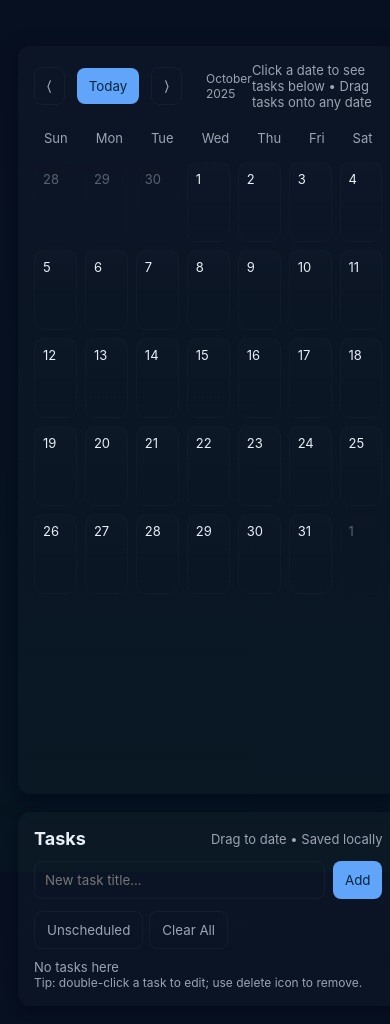
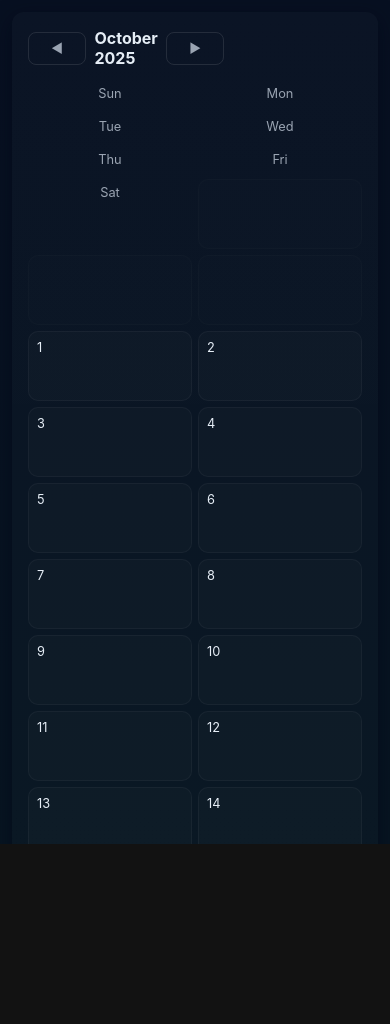
Before and after one commit to avadhpatel1508/TODO, a browser extension: page index.html in a window 390 px wide. After the commit the page ends 844 px from the top, so only its background shows below. Drawn offline with Linux system fonts and the light colour scheme.

Commit message:
responsive

```diff
--- a/index.html
+++ b/index.html
@@ -1,267 +1,374 @@
-<!doctype html>
+<!DOCTYPE html>
 <html lang="en">
 <head>
-  <meta charset="utf-8" />
-  <meta name="viewport" content="width=device-width,initial-scale=1" />
-  <title>Single-file Drag & Drop Calendar To‑Do</title>
+<meta charset="UTF-8" />
+<meta name="viewport" content="width=device-width, initial-scale=1.0" />
+<title>My Calendar To-Do</title>
 <style>
-    :root{
-      --bg:#0f1724; --card:#0b1220; --muted:#9aa4b2; --accent:#60a5fa; --accent-2:#7c3aed;
-      --task-h:40px; --gap:10px; --cell-min:80px;
+:root {
+  --bg:#0f1724;
+  --card:#0b1220;
+  --muted:#9aa4b2;
+  --accent:#60a5fa;
+  --task-h:40px;
+  --gap:10px;
+  --cell-min:80px;
   color-scheme: dark;
 }
-    *{box-sizing:border-box;font-family:Inter,ui-sans-serif,system-ui,-apple-system,Segoe UI,Roboto,"Helvetica Neue",Arial}
-    html,body{height:100%;margin:0;background:linear-gradient(180deg,#071021 0%, #071521 100%);color:#e6eef6}
-    .app{max-width:1100px;margin:28px auto;padding:18px;display:grid;grid-template-columns:320px 1fr;gap:18px}
-    .panel{background:linear-gradient(180deg, rgba(255,255,255,0.02), rgba(255,255,255,0.01));padding:16px;border-radius:12px;box-shadow:0 6px 20px rgba(2,6,23,0.6)}
-    header{display:flex;align-items:center;justify-content:space-between;margin-bottom:12px}
-    h1{font-size:18px;margin:0}
-    .muted{color:var(--muted);font-size:13px}
+* {
+  box-sizing: border-box;
+  font-family: Inter, ui-sans-serif, system-ui, -apple-system, Segoe UI, Roboto, "Helvetica Neue", Arial;
+}
+html, body {
+  height: 100%;
+  margin: 0;
+  background: linear-gradient(180deg,#071021 0%, #071521 100%);
+  color: #e6eef6;
+  overflow-x: hidden;
+}
+.app {
+  max-width: 1100px;
+  margin: 0 auto;
+  padding: 1rem;
+  display: grid;
+  grid-template-columns: 320px 1fr;
+  gap: 1rem;
+}
+.panel {
+  background: linear-gradient(180deg, rgba(255,255,255,0.02), rgba(255,255,255,0.01));
+  padding: 1rem;
+  border-radius: 12px;
+  box-shadow: 0 6px 20px rgba(2,6,23,0.6);
+  min-height: 300px;
+}
+header {
+  display: flex;
+  align-items: center;
+  justify-content: space-between;
+  margin-bottom: 0.75rem;
+}
+h1 {
+  font-size: 1.25rem;
+  margin: 0;
+}
+.muted {
+  color: var(--muted);
+  font-size: 0.85rem;
+}
 
 /* Sidebar */
-    .sidebar{display:flex;flex-direction:column;height:calc(100vh - 96px);}
-    .add{display:flex;gap:8px;margin-bottom:12px}
-    .add input{flex:1;padding:10px;border-radius:8px;border:1px solid rgba(255,255,255,0.04);background:transparent;color:inherit}
-    .btn{background:var(--accent);border:none;padding:10px 12px;border-radius:8px;color:#05263b;cursor:pointer}
-    .btn.ghost{background:transparent;border:1px solid rgba(255,255,255,0.04);color:var(--muted)}
-    .tasks-list{overflow:auto;padding-right:6px}
-    .task{height:var(--task-h);display:flex;align-items:center;gap:10px;padding:8px;border-radius:8px;margin-bottom:8px;background:linear-gradient(180deg, rgba(255,255,255,0.02), rgba(255,255,255,0.01));border:1px solid rgba(255,255,255,0.02);cursor:grab}
-    .task.dragging{opacity:0.5}
-    .task .dot{width:12px;height:12px;border-radius:50%}
-    .task .title{flex:1;overflow:hidden;text-overflow:ellipsis;white-space:nowrap}
-    .task .icons{display:flex;gap:8px}
-    .task button{background:transparent;border:none;color:var(--muted);cursor:pointer}
+.sidebar {
+  display: flex;
+  flex-direction: column;
+}
+.add {
+  display: flex;
+  gap: 0.5rem;
+  margin-bottom: 0.75rem;
+}
+.add input {
+  flex: 1;
+  padding: 0.6rem;
+  border-radius: 8px;
+  border: 1px solid rgba(255,255,255,0.04);
+  background: transparent;
+  color: inherit;
+}
+.btn {
+  background: var(--accent);
+  border: none;
+  padding: 0.6rem 0.9rem;
+  border-radius: 8px;
+  color: #05263b;
+  cursor: pointer;
+  font-size: 0.9rem;
+  transition: background 0.2s;
+}
+.btn:hover {
+  background: #3b82f6;
+}
+.btn.ghost {
+  background: transparent;
+  border: 1px solid rgba(255,255,255,0.1);
+  color: var(--muted);
+}
+.tasks-list {
+  overflow-y: auto;
+  padding-right: 6px;
+  flex: 1;
+  max-height: 60vh;
+}
+.task {
+  height: var(--task-h);
+  display: flex;
+  align-items: center;
+  gap: 10px;
+  padding: 8px;
+  border-radius: 8px;
+  margin-bottom: 8px;
+  background: rgba(255,255,255,0.03);
+  border: 1px solid rgba(255,255,255,0.04);
+  cursor: grab;
+}
+.task.dragging {
+  opacity: 0.5;
+}
+.task .dot {
+  width: 12px;
+  height: 12px;
+  border-radius: 50%;
+  background: var(--accent);
+}
+.task.completed .title {
+  text-decoration: line-through;
+  opacity: 0.6;
+}
+.task .title {
+  flex: 1;
+  overflow: hidden;
+  text-overflow: ellipsis;
+  white-space: nowrap;
+}
+.task .icons {
+  display: flex;
+  gap: 8px;
+}
+.task button {
+  background: transparent;
+  border: none;
+  color: var(--muted);
+  cursor: pointer;
+  font-size: 1rem;
+}
 
 /* Calendar */
-    .calendar{display:flex;flex-direction:column;height:calc(100vh - 96px)}
-    .cal-head{display:flex;align-items:center;justify-content:space-between;margin-bottom:12px}
-    .month-nav{display:flex;gap:8px;align-items:center}
-    .grid{display:grid;grid-template-columns:repeat(7,1fr);gap:8px;align-items:start}
-    .weekday{padding:8px 10px;text-align:center;font-size:13px;color:var(--muted);}
-    .cell{min-height:var(--cell-min);background:linear-gradient(180deg, rgba(255,255,255,0.01), transparent);padding:8px;border-radius:10px;border:1px solid rgba(255,255,255,0.02);display:flex;flex-direction:column}
-    .cell.out{opacity:0.35}
-    .cell .date{font-size:13px;margin-bottom:6px;display:flex;justify-content:space-between;align-items:center}
-    .events{flex:1;overflow:auto;padding-right:6px}
-    .drop-target{min-height:14px}
-    .cell.over{outline:2px dashed rgba(96,165,250,0.35);}
+.calendar {
+  display: flex;
+  flex-direction: column;
+}
+.cal-head {
+  display: flex;
+  flex-wrap: wrap;
+  align-items: center;
+  justify-content: space-between;
+  gap: 0.5rem;
+  margin-bottom: 0.75rem;
+}
+.month-nav {
+  display: flex;
+  gap: 0.5rem;
+  align-items: center;
+}
+.grid {
+  display: grid;
+  grid-template-columns: repeat(7, 1fr);
+  gap: 6px;
+}
+.weekday {
+  padding: 6px 8px;
+  text-align: center;
+  font-size: 0.8rem;
+  color: var(--muted);
+}
+.cell {
+  min-height: var(--cell-min);
+  background: rgba(255,255,255,0.02);
+  padding: 8px;
+  border-radius: 10px;
+  border: 1px solid rgba(255,255,255,0.04);
+  display: flex;
+  flex-direction: column;
+  transition: 0.2s;
+}
+.cell:hover {
+  background: rgba(255,255,255,0.04);
+}
+.cell.out {
+  opacity: 0.35;
+}
+.cell .date {
+  font-size: 0.8rem;
+  margin-bottom: 4px;
+  display: flex;
+  justify-content: space-between;
+  align-items: center;
+}
+.events {
+  flex: 1;
+  overflow: auto;
+  padding-right: 4px;
+}
+.drop-target {
+  min-height: 14px;
+}
+.cell.over {
+  outline: 2px dashed rgba(96,165,250,0.35);
+}
+footer.small {
+  margin-top: 10px;
+  font-size: 0.75rem;
+  color: var(--muted);
+}
 
-    .mini{font-size:12px;color:var(--muted)}
-    footer.small{margin-top:10px;font-size:12px;color:var(--muted)}
-
-    /* responsive */
-    @media (max-width:900px){.app{grid-template-columns:1fr;max-width:720px}.sidebar{order:2;height:auto}.calendar{order:1}}
+/* Responsive */
+@media (max-width: 900px) {
+  .app {
+    grid-template-columns: 1fr;
+    padding: 0.75rem;
+  }
+  .sidebar {
+    order: 2;
+    max-height: none;
+  }
+  .calendar {
+    order: 1;
+  }
+  .grid {
+    grid-template-columns: repeat(5, 1fr);
+  }
+  .task {
+    font-size: 0.85rem;
+  }
+}
+@media (max-width: 600px) {
+  h1 { font-size: 1rem; }
+  .btn { padding: 0.5rem 0.7rem; font-size: 0.8rem; }
+  .calendar .grid { grid-template-columns: repeat(3, 1fr); }
+  .cell { min-height: 70px; }
+  .add { flex-direction: column; }
+  .add input, .btn { width: 100%; }
+  .tasks-list { max-height: 40vh; }
+}
+@media (max-width: 400px) {
+  .calendar .grid { grid-template-columns: repeat(2, 1fr); }
+}
 </style>
 </head>
 <body>
 <div class="app">
   <div class="panel sidebar">
-      <header>
-        <h1>Tasks</h1>
-        <div class="muted">Drag to date • Saved locally</div>
-      </header>
-
+    <header><h1>Tasks</h1></header>
     <div class="add">
-        <input id="task-input" placeholder="New task title...">
-        <button id="add-btn" class="btn">Add</button>
+      <input type="text" id="newTask" placeholder="New task..." />
+      <button class="btn" id="addTask">Add</button>
     </div>
-
-      <div style="display:flex;gap:6px;align-items:center;margin-bottom:10px">
-        <button id="view-unscheduled" class="btn ghost">Unscheduled</button>
-        <button id="clear-all" class="btn ghost">Clear All</button>
-      </div>
-
-      <div class="tasks-list" id="tasks-list" tabindex="0" aria-label="tasks list"></div>
-
-      <footer class="small" style="margin-top:auto">
-        Tip: double-click a task to edit; use delete icon to remove.
-      </footer>
+    <div class="tasks-list" id="tasksList"></div>
   </div>
 
   <div class="panel calendar">
     <div class="cal-head">
-        <div>
-          <div style="display:flex;gap:12px;align-items:center">
-            <button id="prev" class="btn ghost">⟨</button>
-            <button id="today" class="btn">Today</button>
-            <button id="next" class="btn ghost">⟩</button>
-            <div style="margin-left:12px" class="mini" id="month-label"></div>
+      <div class="month-nav">
+        <button class="btn ghost" id="prevMonth">◀</button>
+        <h1 id="monthLabel"></h1>
+        <button class="btn ghost" id="nextMonth">▶</button>
       </div>
     </div>
-        <div class="muted">Click a date to see tasks below • Drag tasks onto any date</div>
-      </div>
-
-      <div class="grid" id="weekdays"></div>
-      <div class="grid" id="dates-grid" style="margin-top:8px"></div>
-
+    <div class="grid" id="calendarGrid"></div>
+    <footer class="small">Drag tasks into calendar dates. Click ✅ to mark done.</footer>
   </div>
 </div>
 
 <script>
-    // Single-file drag & drop calendar to-do
-    // Data model: tasks = [{id, title, date (YYYY-MM-DD|null), color, done}]
-    // Persist to localStorage
+const tasksList = document.getElementById('tasksList');
+const calendarGrid = document.getElementById('calendarGrid');
+const newTaskInput = document.getElementById('newTask');
+const addTaskBtn = document.getElementById('addTask');
+const monthLabel = document.getElementById('monthLabel');
+const prevMonthBtn = document.getElementById('prevMonth');
+const nextMonthBtn = document.getElementById('nextMonth');
 
-    const STORAGE_KEY = 'dd-calendar-tasks-v1';
+let tasks = JSON.parse(localStorage.getItem('tasks') || '[]');
+let currentDate = new Date();
 
-    // utilities
-    const el = id => document.getElementById(id);
-    const fmt = d => d.toISOString().slice(0,10);
-    const uid = ()=> (Date.now().toString(36)+Math.random().toString(36).slice(2,8));
-    const COLORS = ['#60a5fa','#7c3aed','#34d399','#f472b6','#f59e0b','#ef4444'];
-
-    // state
-    let tasks = JSON.parse(localStorage.getItem(STORAGE_KEY)||'[]');
-    let viewDate = new Date(); // current focused month
-
-    // DOM refs
-    const tasksList = el('tasks-list');
-    const taskInput = el('task-input');
-    const addBtn = el('add-btn');
-    const prev = el('prev');
-    const next = el('next');
-    const todayBtn = el('today');
-    const monthLabel = el('month-label');
-    const weekdaysGrid = el('weekdays');
-    const datesGrid = el('dates-grid');
-    const viewUnscheduled = el('view-unscheduled');
-    const clearAll = el('clear-all');
-
-    // init
-    function save(){ localStorage.setItem(STORAGE_KEY, JSON.stringify(tasks)); }
-    function randomColor(){ return COLORS[Math.floor(Math.random()*COLORS.length)]; }
-
-    function addTask(title, date=null){
-      if(!title || !title.trim()) return;
-      tasks.push({id:uid(),title:title.trim(),date:date, color: randomColor(), done:false});
-      save(); render();
+function save() {
+  localStorage.setItem('tasks', JSON.stringify(tasks));
+}
+function renderTasks() {
+  tasksList.innerHTML = '';
+  tasks.forEach(t => {
+    if (!t.date) tasksList.appendChild(createTaskEl(t));
+  });
+  renderCalendar();
+}
+function createTaskEl(task) {
+  const el = document.createElement('div');
+  el.className = 'task' + (task.completed ? ' completed' : '');
+  el.draggable = true;
+  el.dataset.id = task.id;
+  el.innerHTML = `
+    <div class="dot"></div>
+    <div class="title">${task.title}</div>
+    <div class="icons">
+      <button class="complete">✅</button>
+      <button class="delete">✖</button>
+    </div>
+  `;
+  el.querySelector('.delete').onclick = () => {
+    tasks = tasks.filter(t => t.id !== task.id);
+    save(); renderTasks();
+  };
+  el.querySelector('.complete').onclick = () => {
+    task.completed = !task.completed;
+    save(); renderTasks();
+  };
+  el.addEventListener('dragstart', e => {
+    e.dataTransfer.setData('text/plain', task.id);
+    el.classList.add('dragging');
+  });
+  el.addEventListener('dragend', () => el.classList.remove('dragging'));
+  return el;
 }
 
-    function updateTask(id, patch){
-      const t = tasks.find(x=>x.id===id); if(!t) return; Object.assign(t,patch); save(); render();
+addTaskBtn.onclick = () => {
+  const title = newTaskInput.value.trim();
+  if (!title) return;
+  tasks.push({id: Date.now(), title, completed:false, date:null});
+  newTaskInput.value = '';
+  save(); renderTasks();
+};
+
+function renderCalendar() {
+  const year = currentDate.getFullYear();
+  const month = currentDate.getMonth();
+  const start = new Date(year, month, 1);
+  const end = new Date(year, month + 1, 0);
+  const days = [];
+  const firstDay = start.getDay();
+  for (let i=0;i<firstDay;i++) days.push(null);
+  for (let d=1; d<=end.getDate(); d++) days.push(d);
+  while (days.length % 7 !== 0) days.push(null);
+  monthLabel.textContent = currentDate.toLocaleString('default',{month:'long',year:'numeric'});
+  calendarGrid.innerHTML = '';
+  ['Sun','Mon','Tue','Wed','Thu','Fri','Sat'].forEach(w=>{
+    const wEl=document.createElement('div');
+    wEl.className='weekday';
+    wEl.textContent=w;
+    calendarGrid.appendChild(wEl);
+  });
+  days.forEach(day=>{
+    const cell=document.createElement('div');
+    cell.className='cell'+(day? '' : ' out');
+    if(day){
+      cell.dataset.date = new Date(year,month,day).toISOString().split('T')[0];
+      cell.innerHTML=`<div class="date">${day}</div><div class="events"></div>`;
+      const ev=cell.querySelector('.events');
+      tasks.filter(t=>t.date===cell.dataset.date).forEach(t=>ev.appendChild(createTaskEl(t)));
+      cell.addEventListener('dragover',e=>{e.preventDefault(); cell.classList.add('over');});
+      cell.addEventListener('dragleave',()=>cell.classList.remove('over'));
+      cell.addEventListener('drop',e=>{
+        const id=+e.dataTransfer.getData('text/plain');
+        const t=tasks.find(t=>t.id===id);
+        t.date=cell.dataset.date;
+        save(); renderTasks();
+      });
     }
-
-    function removeTask(id){ tasks = tasks.filter(x=>x.id!==id); save(); render(); }
-
-    // rendering: sidebar tasks
-    function renderTasksList(filterDate=null){
-      tasksList.innerHTML='';
-      // unscheduled first
-      const list = tasks.filter(t => (filterDate===undefined) ? true : (t.date === filterDate));
-      // sort by done then title
-      list.sort((a,b)=> (a.done-b.done) || a.title.localeCompare(b.title));
-      if(list.length===0){ tasksList.innerHTML = '<div class="muted">No tasks here</div>'; return; }
-      for(const t of list){
-        const d = document.createElement('div'); d.className='task'; d.draggable=true; d.dataset.id=t.id;
-        d.innerHTML = `<div class="dot" style="background:${t.color}"></div>
-                       <div class="title">${escapeHtml(t.title)}</div>
-                       <div class="icons">
-                         <button title="toggle done" data-act="toggle">${t.done? '✓' : '○'}</button>
-                         <button title="delete" data-act="del">🗑</button>
-                       </div>`;
-        // drag handlers
-        d.addEventListener('dragstart', e=>{ e.dataTransfer.setData('text/plain', t.id); d.classList.add('dragging'); });
-        d.addEventListener('dragend', e=>{ d.classList.remove('dragging'); });
-        // buttons
-        d.querySelector('[data-act="toggle"]').addEventListener('click', ()=> updateTask(t.id, {done:!t.done}));
-        d.querySelector('[data-act="del"]').addEventListener('click', ()=> { if(confirm('Delete task?')) removeTask(t.id); });
-        // double click edit
-        d.addEventListener('dblclick', ()=>{
-          const nv = prompt('Edit task title', t.title); if(nv===null) return; if(nv.trim()===''){ removeTask(t.id); } else updateTask(t.id,{title:nv.trim()});
-        });
-        tasksList.appendChild(d);
-      }
-    }
-
-    function escapeHtml(s){ return s.replace(/&/g,'&amp;').replace(/</g,'&lt;').replace(/>/g,'&gt;'); }
-
-    // calendar rendering
-    function renderCalendar(){
-      // weekdays
-      const weekDays = ['Sun','Mon','Tue','Wed','Thu','Fri','Sat'];
-      weekdaysGrid.innerHTML = weekDays.map(d=>`<div class="weekday">${d}</div>`).join('');
-      datesGrid.innerHTML = '';
-
-      const year = viewDate.getFullYear();
-      const month = viewDate.getMonth();
-      monthLabel.textContent = viewDate.toLocaleString(undefined,{month:'long', year:'numeric'});
-
-      const first = new Date(year,month,1);
-      const startDay = first.getDay();
-      const daysInMonth = new Date(year,month+1,0).getDate();
-
-      // previous month's tail
-      const prevDays = startDay;
-      const totalCells = Math.ceil((prevDays + daysInMonth)/7)*7;
-      let dayCounter = 1 - prevDays;
-      for(let i=0;i<totalCells;i++, dayCounter++){
-        const cellDate = new Date(year, month, dayCounter);
-        const iso = fmt(cellDate);
-        const inMonth = cellDate.getMonth() === month;
-        const cell = document.createElement('div'); cell.className='cell'; if(!inMonth) cell.classList.add('out');
-        cell.dataset.iso = iso;
-        cell.innerHTML = `<div class="date"><span>${cellDate.getDate()}</span><span class="mini">${inMonth? '' : ''}</span></div><div class="events" data-iso="${iso}"></div>`;
-
-        // allow dropping
-        cell.addEventListener('dragover', e=>{ e.preventDefault(); cell.classList.add('over'); });
-        cell.addEventListener('dragleave', e=>{ cell.classList.remove('over'); });
-        cell.addEventListener('drop', e=>{
-          e.preventDefault(); cell.classList.remove('over');
-          const id = e.dataTransfer.getData('text/plain'); if(!id) return; updateTask(id, {date: iso});
-        });
-
-        // click to view tasks of this date in sidebar (renderTasksList with exact date)
-        cell.addEventListener('click', e=>{
-          // only if clicked outside an inner button
-          renderTasksList(iso);
-        });
-
-        datesGrid.appendChild(cell);
-      }
-
-      // fill events inside each date
-      const eventsContainers = datesGrid.querySelectorAll('.events');
-      eventsContainers.forEach(c=>{
-        const iso = c.dataset.iso;
-        const dayTasks = tasks.filter(t=>t.date===iso);
-        dayTasks.sort((a,b)=> (a.done-b.done) || a.title.localeCompare(b.title));
-        for(const t of dayTasks){
-          const d = document.createElement('div'); d.className='task'; d.draggable=true; d.dataset.id=t.id;
-          d.style.height='28px'; d.style.padding='4px 6px'; d.style.marginBottom='6px'; d.style.fontSize='12px';
-          d.innerHTML = `<div style="width:10px;height:10px;border-radius:50%;background:${t.color};margin-right:8px"></div><div class="title">${escapeHtml(t.title)}</div>`;
-          d.addEventListener('dragstart', e=>{ e.dataTransfer.setData('text/plain', t.id); d.classList.add('dragging'); });
-          d.addEventListener('dragend', e=>{ d.classList.remove('dragging'); });
-          d.addEventListener('dblclick', e=>{ e.stopPropagation(); const nv = prompt('Edit task title', t.title); if(nv===null) return; if(nv.trim()===''){ removeTask(t.id); } else updateTask(t.id,{title:nv.trim()}); });
-          // context menu to unschedule or delete
-          d.addEventListener('contextmenu', e=>{ e.preventDefault(); const choice = confirm('Un-schedule this task (remove date)? OK = unschedule, Cancel = delete'); if(choice) updateTask(t.id,{date:null}); else removeTask(t.id); });
-          c.appendChild(d);
-        }
+    calendarGrid.appendChild(cell);
   });
 }
 
-    function render(){ renderCalendar(); renderTasksList(undefined); }
-
-    // events
-    addBtn.addEventListener('click', ()=>{ addTask(taskInput.value); taskInput.value=''; taskInput.focus(); });
-    taskInput.addEventListener('keydown', e=>{ if(e.key==='Enter'){ addBtn.click(); } });
-    prev.addEventListener('click', ()=>{ viewDate = new Date(viewDate.getFullYear(), viewDate.getMonth()-1, 1); renderCalendar(); });
-    next.addEventListener('click', ()=>{ viewDate = new Date(viewDate.getFullYear(), viewDate.getMonth()+1, 1); renderCalendar(); });
-    todayBtn.addEventListener('click', ()=>{ viewDate = new Date(); renderCalendar(); });
-    viewUnscheduled.addEventListener('click', ()=>{ renderTasksList(null); tasksList.focus(); });
-    clearAll.addEventListener('click', ()=>{ if(confirm('Delete all tasks?')){ tasks=[]; save(); render(); } });
-
-    // keyboard: when tasks list focused, pressing 'n' focuses input
-    tasksList.addEventListener('keydown', e=>{ if(e.key==='n') taskInput.focus(); });
-
-    // initial render
-    render();
-
-    // small helper: if clicking outside calendar, show all tasks
-    document.addEventListener('click', e=>{
-      if(!e.target.closest('.cell')) renderTasksList(undefined);
-    });
-
-    // expose for debugging
-    window._dd_tasks = tasks;
+prevMonthBtn.onclick=()=>{currentDate.setMonth(currentDate.getMonth()-1);renderTasks();}
+nextMonthBtn.onclick=()=>{currentDate.setMonth(currentDate.getMonth()+1);renderTasks();}
+renderTasks();
 </script>
 </body>
 </html>
```
Also changed, not shown: package-lock.json (added). Lines whose indentation alone changed are shown as unchanged.
